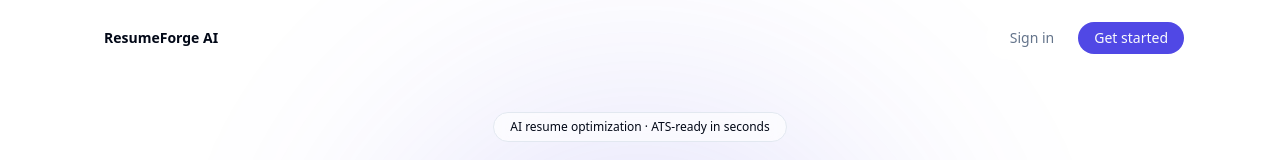
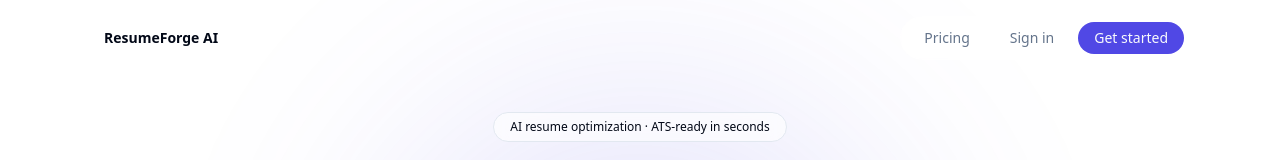
Before and after one commit to TigReh10/rfnotion, a Next.js app: page / in a window 1280 px wide. Shown: the top 160 px of the page. Built offline with nearby package versions, Linux system fonts and the light colour scheme; no server answers.

Commit message:
feat: add Pricing link to landing nav

```diff
--- a/src/app/page.tsx
+++ b/src/app/page.tsx
@@ -14,6 +14,12 @@
             ResumeForge AI
           </Link>
           <nav className="flex items-center gap-2 rounded-full bg-background/70 px-2 py-1.5 text-sm backdrop-blur">
+            <Link
+              href="/pricing"
+              className="rounded-full px-4 py-1.5 text-muted-foreground transition hover:text-foreground"
+            >
+              Pricing
+            </Link>
             <Link
               href="/login"
               className="rounded-full px-4 py-1.5 text-muted-foreground transition hover:text-foreground"
```
